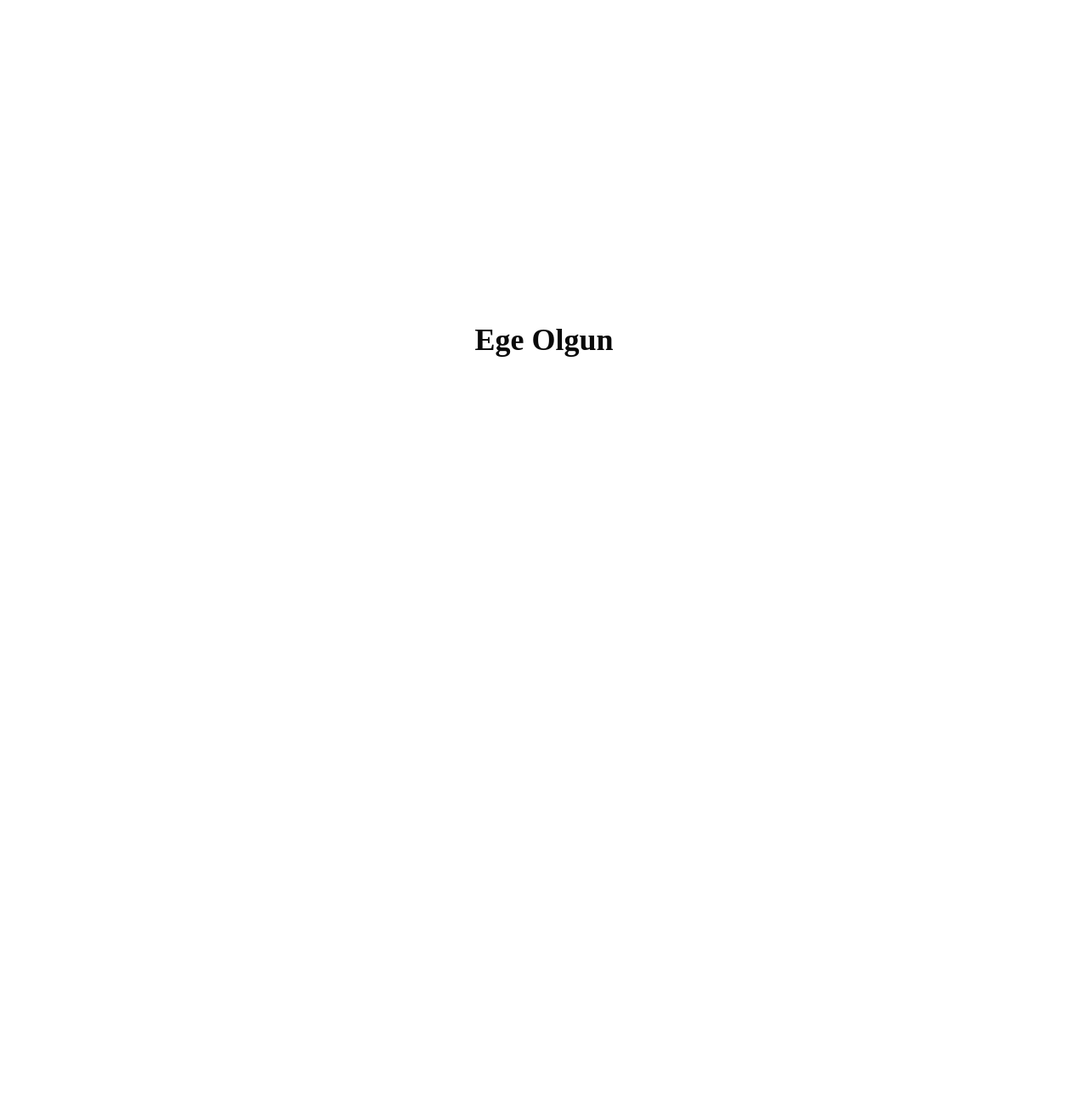
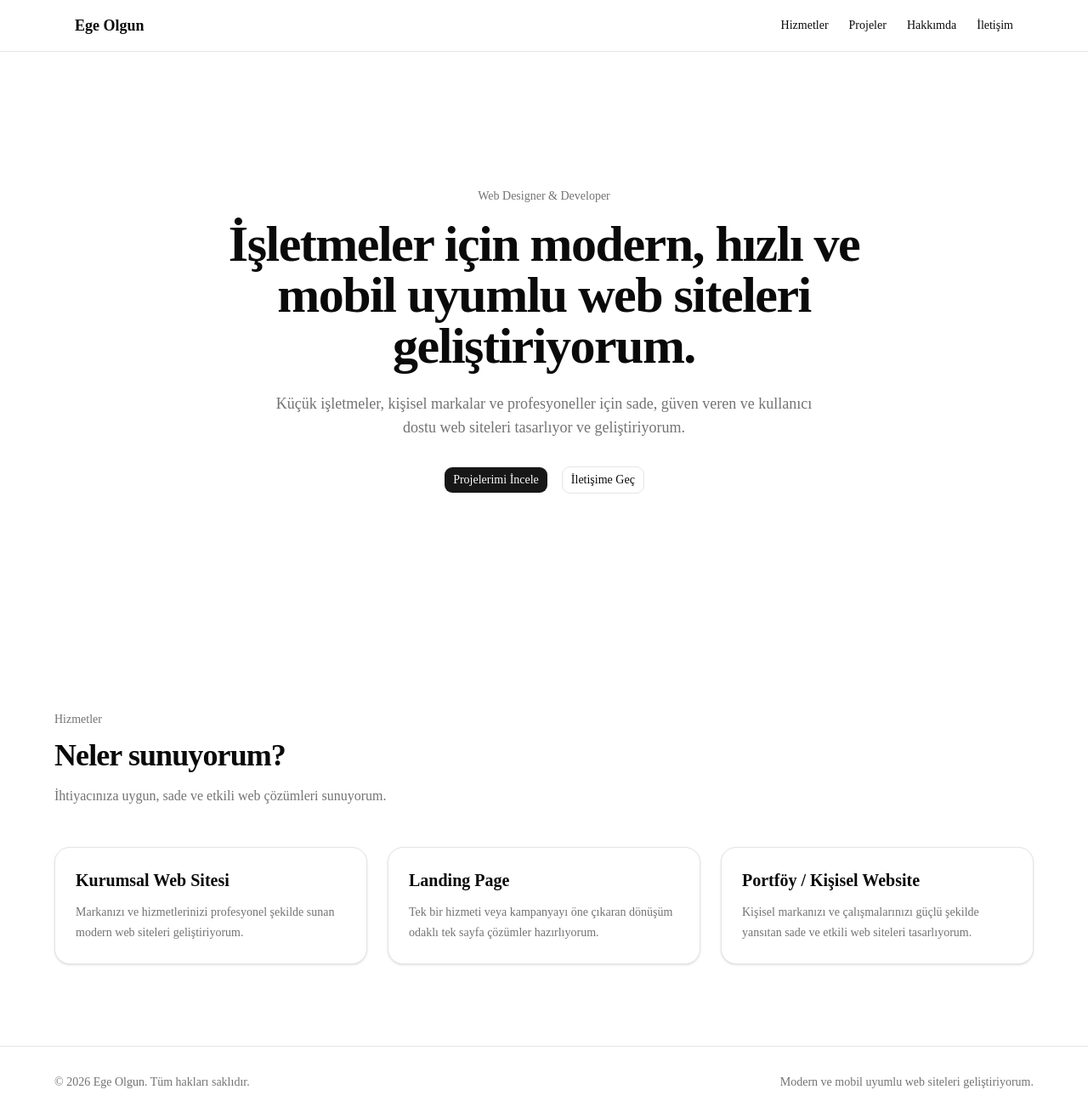
Before and after one commit to Spearfisher64/portfolio-site, a Next.js app: page / in a window 1280 px wide. Shown: the whole page at 85% size. Before the commit the page ends 800 px from the top, so only its background shows below. Built offline with nearby package versions, Linux system fonts and the light colour scheme.

Commit message:
Basic Structure Added

```diff
--- a/src/app/page.tsx
+++ b/src/app/page.tsx
@@ -1,7 +1,15 @@
+import { Footer } from "@/components/layout/footer";
+import { Navbar } from "@/components/layout/navbar";
+import { Hero } from "@/components/sections/hero";
+import { Services } from "@/components/sections/services";
+
 export default function Home() {
   return (
-    <main className="min-h-screen flex items-center justify-center">
-      <h1 className="text-4xl font-bold">Ege Olgun</h1>
+    <main className="min-h-screen bg-background text-foreground">
+      <Navbar />
+      <Hero />
+      <Services />
+      <Footer />
     </main>
   );
 }
--- /dev/null
+++ b/src/components/layout/footer.tsx
@@ -0,0 +1,10 @@
+export function Footer() {
+    return (
+        <footer className="border-t px-6 py-8">
+            <div className="mx-auto flex max-w-6xl flex-col items-center justify-between gap-4 text-center text-sm text-muted-foreground md:flex-row md:text-left">
+                <p>© 2026 Ege Olgun. Tüm hakları saklıdır.</p>
+                <p>Modern ve mobil uyumlu web siteleri geliştiriyorum.</p>
+            </div>
+        </footer>
+    );
+}
--- /dev/null
+++ b/src/components/layout/navbar.tsx
@@ -0,0 +1,24 @@
+export function Navbar() {
+    return (
+        <header className="w-full border-b bg-background/80 backdrop-blur">
+            <div className="mx-auto flex max-w-6xl items-center justify-between px-6 py-4">
+                <div className="text-lg font-semibold">Ege Olgun</div>
+
+                <nav className="hidden gap-6 text-sm md:flex">
+                    <a href="#hizmetler" className="transition hover:opacity-70">
+                        Hizmetler
+                    </a>
+                    <a href="#projeler" className="transition hover:opacity-70">
+                        Projeler
+                    </a>
+                    <a href="#hakkimda" className="transition hover:opacity-70">
+                        Hakkımda
+                    </a>
+                    <a href="#iletisim" className="transition hover:opacity-70">
+                        İletişim
+                    </a>
+                </nav>
+            </div>
+        </header>
+    );
+}
--- /dev/null
+++ b/src/components/sections/hero.tsx
@@ -0,0 +1,32 @@
+import { Button } from "@/components/ui/button";
+
+export function Hero() {
+    return (
+        <section className="flex min-h-[85vh] items-center justify-center px-6">
+            <div className="mx-auto max-w-3xl text-center">
+                <p className="mb-4 text-sm text-muted-foreground">
+                    Web Designer & Developer
+                </p>
+
+                <h1 className="text-4xl font-bold tracking-tight sm:text-5xl md:text-6xl">
+                    İşletmeler için modern, hızlı ve mobil uyumlu web siteleri geliştiriyorum.
+                </h1>
+
+                <p className="mx-auto mt-6 max-w-2xl text-base leading-7 text-muted-foreground sm:text-lg">
+                    Küçük işletmeler, kişisel markalar ve profesyoneller için sade, güven veren
+                    ve kullanıcı dostu web siteleri tasarlıyor ve geliştiriyorum.
+                </p>
+
+                <div className="mt-8 flex items-center justify-center gap-4">
+                    <Button asChild>
+                        <a href="#projeler">Projelerimi İncele</a>
+                    </Button>
+
+                    <Button variant="outline" asChild>
+                        <a href="#iletisim">İletişime Geç</a>
+                    </Button>
+                </div>
+            </div>
+        </section>
+    );
+}
--- /dev/null
+++ b/src/components/sections/services.tsx
@@ -0,0 +1,49 @@
+export function Services() {
+    const services = [
+        {
+            title: "Kurumsal Web Sitesi",
+            description:
+                "Markanızı ve hizmetlerinizi profesyonel şekilde sunan modern web siteleri geliştiriyorum.",
+        },
+        {
+            title: "Landing Page",
+            description:
+                "Tek bir hizmeti veya kampanyayı öne çıkaran dönüşüm odaklı tek sayfa çözümler hazırlıyorum.",
+        },
+        {
+            title: "Portföy / Kişisel Website",
+            description:
+                "Kişisel markanızı ve çalışmalarınızı güçlü şekilde yansıtan sade ve etkili web siteleri tasarlıyorum.",
+        },
+    ];
+
+    return (
+        <section id="hizmetler" className="px-6 py-24">
+            <div className="mx-auto max-w-6xl">
+                <div className="mb-12 max-w-2xl">
+                    <p className="mb-3 text-sm text-muted-foreground">Hizmetler</p>
+                    <h2 className="text-3xl font-bold tracking-tight sm:text-4xl">
+                        Neler sunuyorum?
+                    </h2>
+                    <p className="mt-4 text-muted-foreground">
+                        İhtiyacınıza uygun, sade ve etkili web çözümleri sunuyorum.
+                    </p>
+                </div>
+
+                <div className="grid gap-6 md:grid-cols-3">
+                    {services.map((service) => (
+                        <div
+                            key={service.title}
+                            className="rounded-2xl border bg-background p-6 shadow-sm"
+                        >
+                            <h3 className="text-xl font-semibold">{service.title}</h3>
+                            <p className="mt-3 text-sm leading-6 text-muted-foreground">
+                                {service.description}
+                            </p>
+                        </div>
+                    ))}
+                </div>
+            </div>
+        </section>
+    );
+}
```
